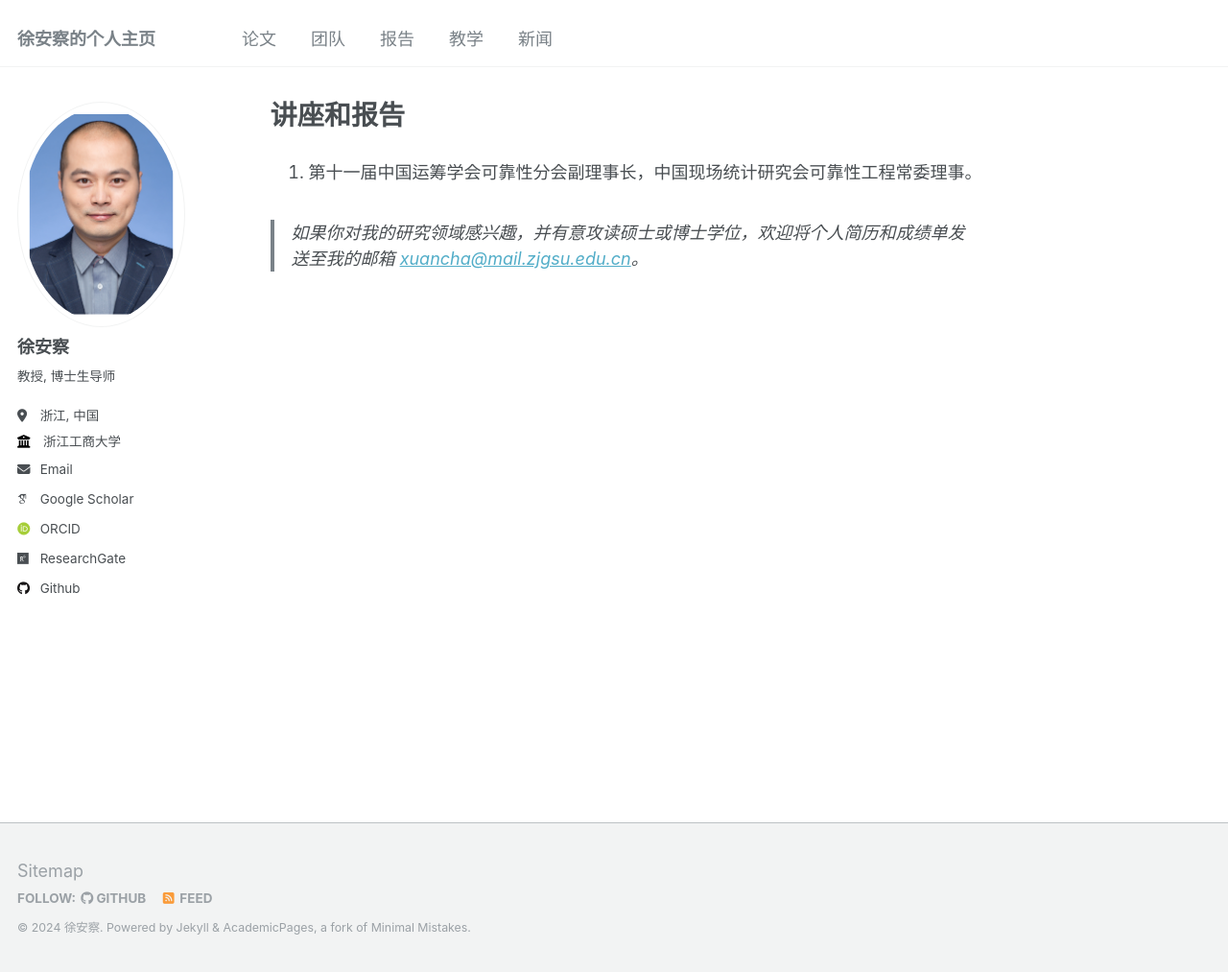
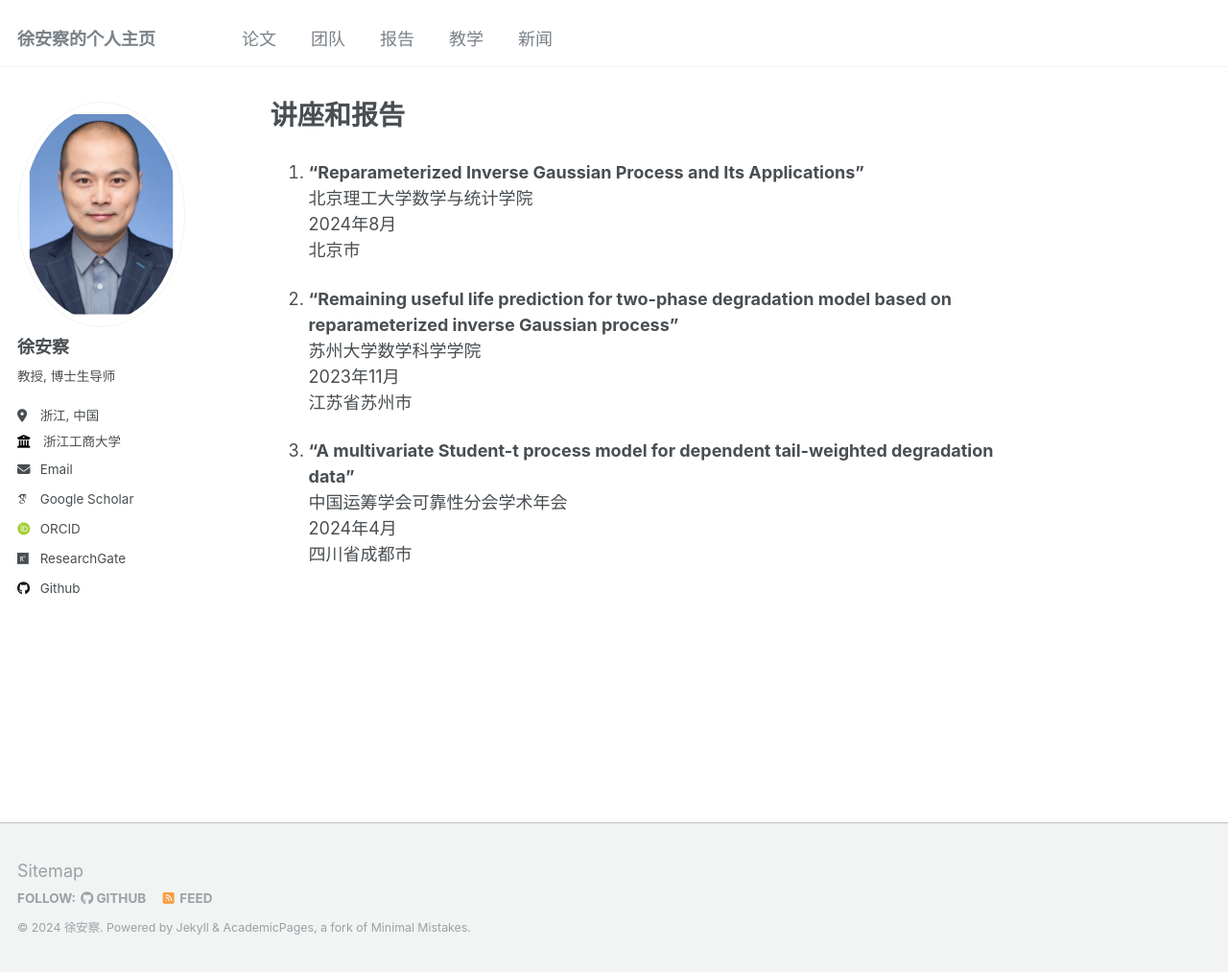
Before and after one commit to liangliangzhuang/liangliangzhuang.github.io, a Jekyll site: the page built from _pages/talks.md, in a window 1280 px wide and 1013 px high. Shown: the whole window at 96% size. Built offline with Jekyll 4.4.1, drawn with Linux system fonts in a browser that asks for light colours; some web fonts are replaced.

Commit message:
Update talks.md

```diff
--- a/_pages/talks.md
+++ b/_pages/talks.md
@@ -4,8 +4,17 @@ title: "讲座和报告"
 author_profile: true
 ---
 
+1. **"Reparameterized Inverse Gaussian Process and Its Applications"**
+   北京理工大学数学与统计学院
+   2024年8月
+   北京市
 
-1. 第十一届中国运筹学会可靠性分会副理事长，中国现场统计研究会可靠性工程常委理事。
+2. **"Remaining useful life prediction for two-phase degradation model based on reparameterized inverse Gaussian process"**
+   苏州大学数学科学学院
+   2023年11月
+   江苏省苏州市
 
-
-> 如果你对我的研究领域感兴趣，并有意攻读硕士或博士学位，欢迎将个人简历和成绩单发送至我的邮箱 <xuancha@mail.zjgsu.edu.cn>。
+3. **"A multivariate Student-t process model for dependent tail-weighted degradation data"**
+   中国运筹学会可靠性分会学术年会
+   2024年4月
+   四川省成都市
```
